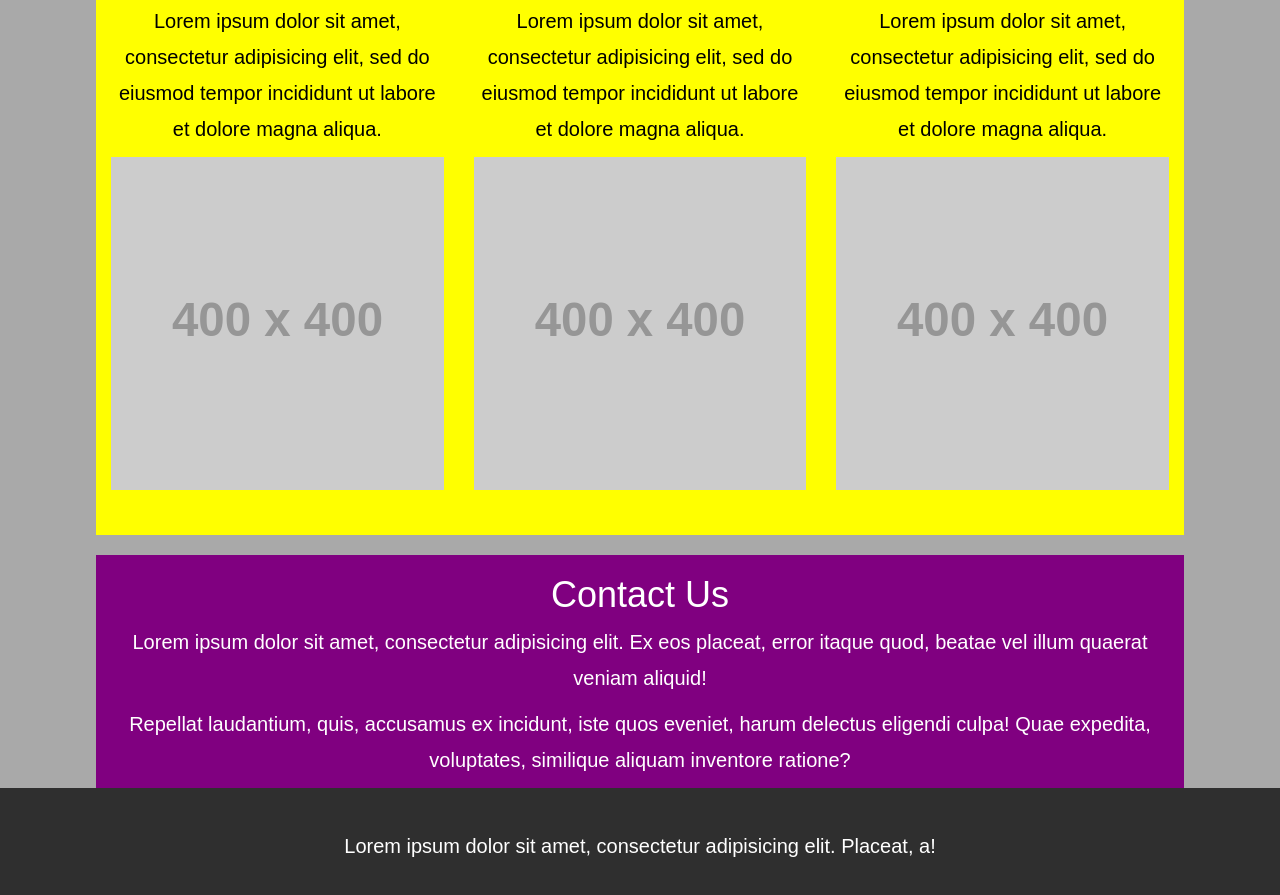
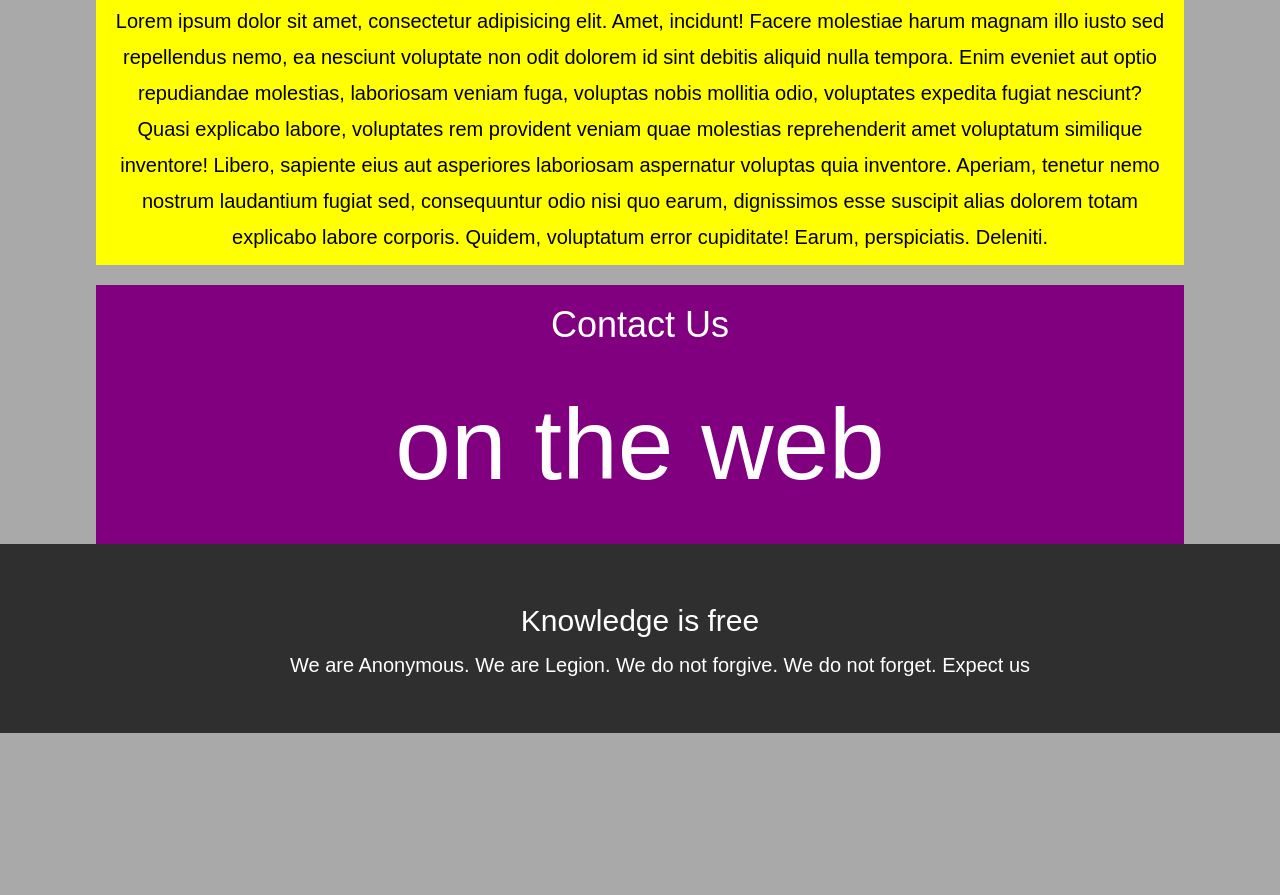
Before and after one commit to knowledgeCraft/knowledgeCraft.github.io, a plain HTML site: page index.html in a window 1280 px wide. Shown: the part 2255-3150 px from the top of the page. After the commit the page ends 2988 px from the top, so only its background shows below. Drawn offline with nearby package versions, Linux system fonts and the light colour scheme; placeholder pictures from the web are drawn by us.

Commit message:
Change brand

```diff
--- a/index.html
+++ b/index.html
@@ -125,7 +125,8 @@
   <div>
     <div class="col-sm-6">
       <h2 class="text-center">Mission#1</h2>
-        <p>We want to make this world a better place for live.</p>
+      <p>Lorem ipsum dolor sit amet, consectetur adipisicing elit. Atque rerum iure ex ipsum, possimus incidunt aperiam deserunt nihil iste cupiditate ratione. Voluptatum magni perspiciatis ratione iste harum error aut maiores iure eaque optio facere dignissimos pariatur aliquid, rem architecto omnis id excepturi! Excepturi maiores ullam quasi, suscipit praesentium molestiae ipsum.</p>
+      <p>Lorem ipsum dolor sit amet, consectetur adipisicing elit. Obcaecati, nulla consequuntur. Nam neque voluptas, iste quasi molestias, repellendus repellat! Doloremque nostrum consectetur incidunt atque, nobis earum! Corporis repudiandae aliquid perferendis eum, laborum incidunt quas, expedita nihil commodi itaque amet, sequi ipsam quaerat consectetur fugit. Eum, explicabo, assumenda. Quasi, officiis, rem.</p>
     </div>
     <div class="col-sm-6">
       <h2 class="text-center">Mission#2</h2>
@@ -141,18 +142,8 @@
   <br>
   <div>
     <div class="row">
-      <div class="col-sm-4">
-        <p>Lorem ipsum dolor sit amet, consectetur adipisicing elit, sed do eiusmod tempor incididunt ut labore et dolore magna aliqua.</p>
-        <img src="http://placehold.it/400x400" class="img-responsive margin" alt="Image" width="400" height="300">
-      </div>
-      <div class="col-sm-4">
-        <p>Lorem ipsum dolor sit amet, consectetur adipisicing elit, sed do eiusmod tempor incididunt ut labore et dolore magna aliqua.</p>
-        <img src="http://placehold.it/400x400" class="img-responsive margin" alt="Image" width="400" height="300">
-      </div>
-      <div class="col-sm-4">
-        <p>Lorem ipsum dolor sit amet, consectetur adipisicing elit, sed do eiusmod tempor incididunt ut labore et dolore magna aliqua.</p>
-        <img src="http://placehold.it/400x400"
-      class="img-responsive margin" alt="Image" width="400" height="300">
+      <div class="col-sm-12">
+        <p>Lorem ipsum dolor sit amet, consectetur adipisicing elit. Amet, incidunt! Facere molestiae harum magnam illo iusto sed repellendus nemo, ea nesciunt voluptate non odit dolorem id sint debitis aliquid nulla tempora. Enim eveniet aut optio repudiandae molestias, laboriosam veniam fuga, voluptas nobis mollitia odio, voluptates expedita fugiat nesciunt? Quasi explicabo labore, voluptates rem provident veniam quae molestias reprehenderit amet voluptatum similique inventore! Libero, sapiente eius aut asperiores laboriosam aspernatur voluptas quia inventore. Aperiam, tenetur nemo nostrum laudantium fugiat sed, consequuntur odio nisi quo earum, dignissimos esse suscipit alias dolorem totam explicabo labore corporis. Quidem, voluptatum error cupiditate! Earum, perspiciatis. Deleniti.</p>
       </div>
     </div>
   </div>
@@ -161,8 +152,7 @@
 <!-- Fourth Container (Contact) -->
 <div class="container bg-5 text-center page-scrill" id="contact">
   <h1>Contact Us</h1>
-  <p>Lorem ipsum dolor sit amet, consectetur adipisicing elit. Ex eos placeat, error itaque quod, beatae vel illum quaerat veniam aliquid!</p>
-  <p>Repellat laudantium, quis, accusamus ex incidunt, iste quos eveniet, harum delectus eligendi culpa! Quae expedita, voluptates, similique aliquam inventore ratione?</p>
+    <p class=" text-center big-letters">on the web</p>
 </div>
 
 <!-- Anchor -->
@@ -172,7 +162,14 @@
 
 <!-- Footer -->
 <footer class="container-fluid footer text-center">
-  <p>Lorem ipsum dolor sit amet, consectetur adipisicing elit. Placeat, a!</p>
+  <h2 class="text-center">Knowledge is free</h2>
+    <ul class="text-center un-list">
+      <li>We are Anonymous.</li>
+      <li>We are Legion.</li>
+      <li>We do not forgive.</li>
+      <li>We do not forget.</li>
+      <li>Expect us </li>
+    </ul>
 </footer>
 
 <!-- jQuery (necessary for Bootstrap's JavaScript plugins) -->
--- a/style.css
+++ b/style.css
@@ -182,3 +182,11 @@ li a {
 #go-up i {
   color: gold;
 }
+
+.big-letters {
+  font-size: 100px;
+}
+
+.un-list li {
+  display: inline;
+}
```
Also changed, not shown: images/guy-fox.jpg (added).
